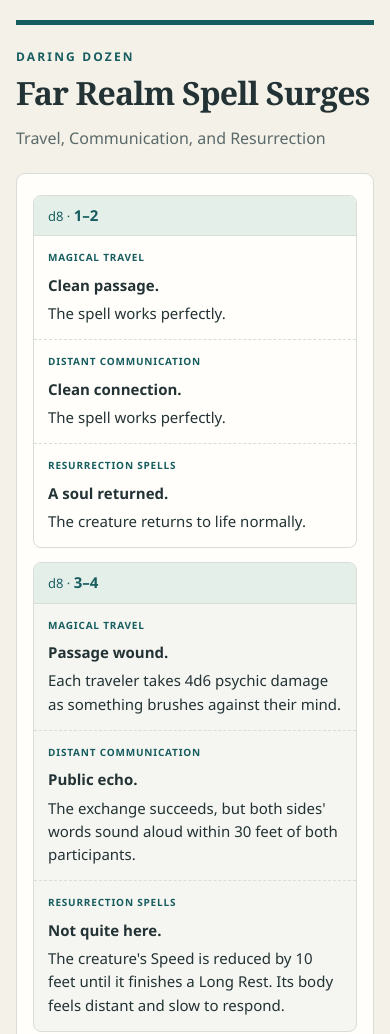
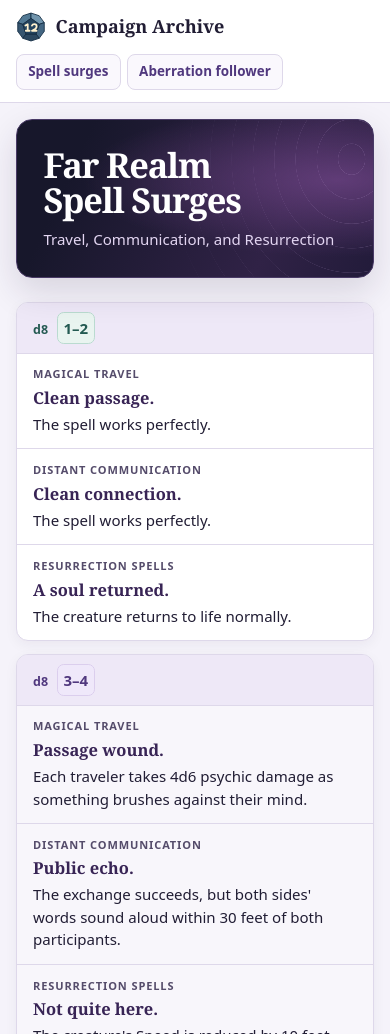
Before and after one commit to Graybark/daring, a plain HTML site: page far-realm-surges.html in a window 390 px wide. Shown: the top 1034 px of the page. Drawn offline with Linux system fonts and the light colour scheme.

Commit message:
Publish Daring site generated by private Doldrum

```diff
--- a/far-realm-surges.html
+++ b/far-realm-surges.html
@@ -6,81 +6,248 @@
 <meta name="referrer" content="no-referrer">
 <meta name="viewport" content="width=device-width, initial-scale=1">
 <meta name="color-scheme" content="light">
-<title>Far Realm Spell Surges — Daring Dozen</title>
+<title>Far Realm Spell Surges | Campaign Archive</title>
+<link rel="icon" href="./favicon.svg" type="image/svg+xml">
 <style>
-:root{--paper:#f4f1e9;--card:#fffefa;--ink:#233234;--muted:#5a6969;--line:#d8ddd7;--teal:#175d60;--gold:#a37235;--danger:#883a44}
-*{box-sizing:border-box}
-html{scroll-behavior:smooth;scroll-padding-top:20px}
-body{margin:0;background:var(--paper);color:var(--ink);font-family:Segoe UI,system-ui,sans-serif;font-size:16px;line-height:1.65}
-main{max-width:1440px;margin:auto;padding:48px 28px 64px}
-header{border-top:5px solid var(--teal);padding:30px 0 24px}
-.eyebrow{margin:0 0 8px;color:var(--teal);font-weight:700;font-size:12px;letter-spacing:.18em;text-transform:uppercase}
-h1{font-family:Georgia,serif;font-size:clamp(32px,5.5vw,52px);line-height:1.12;letter-spacing:-.025em;margin:0 0 14px}
-.subtitle{margin:0;color:var(--muted);font-size:19px}
-a{color:var(--teal);text-underline-offset:3px;overflow-wrap:anywhere}
-a:focus-visible,button:focus-visible{outline:3px solid var(--gold);outline-offset:3px}
-section{background:var(--card);border:1px solid var(--line);border-radius:12px;padding:26px 28px;margin:0 0 24px}
-h2{font-family:Georgia,serif;line-height:1.25;font-size:28px;margin:0 0 18px}
-p{margin:0 0 14px}p:last-child{margin-bottom:0}
-.table-wrap{overflow:visible}
-table{width:100%;border-collapse:collapse;table-layout:fixed;font-size:15px;line-height:1.55}
-thead{background:var(--teal);color:#fff}
-th,td{padding:16px 18px;text-align:left;vertical-align:top;border-bottom:1px solid var(--line)}
-thead th{font-weight:600;font-size:13px;letter-spacing:.02em}
-tbody th{font-variant-numeric:tabular-nums;color:var(--teal)}
-.surges thead th:first-child{width:7%}
-.surges thead th:not(:first-child){width:31%}
-tbody tr:nth-child(even){background:#f5f6f1}
-.surges td strong{display:block;color:var(--ink);margin-bottom:5px}
-.surges tr.severity-6{background:#f6eaeb}
-.surges tr.severity-6 th{color:var(--danger)}
-.followers thead th:first-child{width:12%}
-.followers thead th:last-child{width:14%;text-align:center}
-.followers td:last-child{text-align:center;font-variant-numeric:tabular-nums;font-weight:600}
-.followers th,.followers td{padding-top:11px;padding-bottom:11px}
-.sr-only{position:absolute;width:1px;height:1px;padding:0;margin:-1px;overflow:hidden;clip:rect(0,0,0,0);white-space:nowrap;border:0}
-@media(max-width:960px){
- main{padding:20px 16px 36px}
- header{padding:22px 0}
- .subtitle{font-size:16px}
- section{padding:21px 16px;border-radius:9px}
- h2{font-size:25px}
- .surges,.surges tbody,.surges tr,.surges th,.surges td{display:block;width:100%}
- .surges thead{position:absolute;width:1px;height:1px;overflow:hidden;clip:rect(0,0,0,0)}
- .surges tr{border:1px solid var(--line);border-radius:8px;margin-bottom:14px;overflow:hidden}
- .surges tbody th{border-bottom:1px solid var(--line);padding:8px 14px;background:#e5efea}
- .surges tbody th:before{content:"d8 · ";font-size:13px;font-weight:400}
- .surges td{border:0;padding:14px}
- .surges td+td{border-top:1px dashed var(--line)}
- .surges td:before{content:attr(data-label);display:block;text-transform:uppercase;letter-spacing:.08em;font-size:10px;font-weight:700;color:var(--teal);margin-bottom:8px}
- .followers th,.followers td{padding-left:10px;padding-right:10px}
- .followers thead th:first-child{width:15%}
- .followers thead th:last-child{width:17%}
+:root {
+  color-scheme: light;
+  --paper: #f5f3fa;
+  --card: #fff;
+  --ink: #211d34;
+  --muted: #554c6b;
+  --line: #ded8ea;
+  --accent: #50387e;
+  --focus: #6d46b0;
+  --display: Georgia, "Times New Roman", serif;
 }
-@media print{
- @page{size:A4;margin:14mm}
- html{scroll-behavior:auto}
- body{background:#fff;font-size:10pt}
- main{padding:0;max-width:none}
- header{padding:12px 0;border-top-width:3px}
- h1{font-size:28pt}
- .subtitle{font-size:12pt}
- section{padding:14px 16px;margin-bottom:16px;border-radius:0;background:#fff!important}
- h2{font-size:17pt}
- table{font-size:9pt;line-height:1.4}
- th,td{padding:9px 10px}
- thead{display:table-header-group}
- tr{break-inside:avoid}
- h2,h3{break-after:avoid}
- p{orphans:3;widows:3}
- a{color:inherit}
+* { box-sizing: border-box; }
+html { scroll-padding-top: 1rem; }
+body {
+  margin: 0;
+  color: var(--ink);
+  background: var(--paper);
+  font: 1rem/1.6 system-ui, sans-serif;
+}
+a { color: var(--accent); text-underline-offset: .2em; }
+a:focus-visible { outline: 3px solid var(--focus); outline-offset: 4px; }
+.site-header { background: #fff; border-bottom: 1px solid var(--line); }
+.nav-inner {
+  max-width: 92rem;
+  margin: auto;
+  padding: .75rem clamp(1rem, 3vw, 2rem);
+  display: flex;
+  flex-wrap: wrap;
+  align-items: center;
+  justify-content: space-between;
+  gap: .75rem 1.5rem;
+}
+.brand {
+  display: inline-flex;
+  align-items: center;
+  gap: .6rem;
+  color: var(--ink);
+  font: 700 1.13rem/1.2 var(--display);
+  text-decoration: none;
+}
+.section-nav { display: flex; flex-wrap: wrap; gap: .4rem; }
+.section-nav a {
+  padding: .4rem .7rem;
+  border: 1px solid var(--line);
+  border-radius: .5rem;
+  background: #faf8fd;
+  font-size: .84rem;
+  font-weight: 650;
+  text-decoration: none;
+}
+.brand:hover, .section-nav a:hover { text-decoration: underline; }
+main {
+  max-width: 92rem;
+  margin-inline: auto;
+  padding: clamp(1rem, 3vw, 2.5rem) clamp(1rem, 3vw, 2rem) 4rem;
+}
+.hero {
+  position: relative;
+  isolation: isolate;
+  overflow: hidden;
+  margin-bottom: 1.5rem;
+  padding: clamp(1.65rem, 4.8vw, 4rem);
+  border: 1px solid #493a66;
+  border-radius: 1rem;
+  color: #fff;
+  background:
+    radial-gradient(ellipse at 90% 38%, #603c77 0%, transparent 56%),
+    linear-gradient(115deg, #17172b 18%, #302246 72%, #221b3a);
+  box-shadow: 0 .85rem 2.2rem #24173a24;
+}
+.hero::after {
+  position: absolute;
+  z-index: -1;
+  inset: 0;
+  content: "";
+  pointer-events: none;
+  opacity: .65;
+  background: repeating-radial-gradient(
+    ellipse 46% 120% at 94% 25%,
+    transparent 0 8%,
+    #e3c2fa3a 8.15% 8.3%,
+    transparent 8.5% 13%
+  );
+  mask-image: linear-gradient(90deg, transparent 40%, black);
+}
+h1, h2 { font-family: var(--display); text-wrap: balance; }
+h1 {
+  margin: 0 0 .55rem;
+  font-size: clamp(2.15rem, 5.6vw, 4.2rem);
+  letter-spacing: -.035em;
+  line-height: 1.04;
+}
+.subtitle {
+  margin: 0;
+  color: #e3d6f2;
+  font-size: clamp(.94rem, 1.6vw, 1.15rem);
+}
+section { margin-bottom: 1.75rem; }
+.table-wrap {
+  overflow: hidden;
+  border: 1px solid var(--line);
+  border-radius: .85rem;
+  background: var(--card);
+  box-shadow: 0 .6rem 1.6rem #251a3710;
+}
+h2 { margin: 0 0 .8rem; font-size: clamp(1.45rem, 3vw, 2rem); line-height: 1.16; }
+#aberration-follower { max-width: 54rem; }
+table {
+  width: 100%;
+  border-collapse: separate;
+  border-spacing: 0;
+  font-size: .94rem;
+  line-height: 1.5;
+}
+th, td {
+  padding: .95rem clamp(.7rem, 1.6vw, 1.3rem);
+  vertical-align: top;
+  text-align: left;
+}
+thead { background: #392958; color: #fff; }
+thead th { font-size: .82rem; font-weight: 700; }
+tbody tr > * { border-bottom: 1px solid var(--line); }
+tbody tr:last-child > * { border-bottom: 0; }
+tbody tr:nth-child(even) { background: #f8f6fb; }
+tbody th { color: var(--accent); font-variant-numeric: tabular-nums; }
+.surges { table-layout: fixed; }
+.surges th:first-child { width: 5.1rem; }
+.surges tbody th strong {
+  display: inline-block;
+  min-width: 2.35rem;
+  padding: .22rem .35rem;
+  border: 1px solid #dbceed;
+  border-radius: .42rem;
+  background: #efe8fa;
+  text-align: center;
+  white-space: nowrap;
+}
+.surges td + td { border-left: 1px solid var(--line); }
+.surges td strong {
+  display: block;
+  margin-bottom: .28rem;
+  color: #382455;
+  font: 700 clamp(1.03rem, 1.4vw, 1.19rem)/1.24 var(--display);
+}
+.surges .severity-0 th { color: #245a52; }
+.surges .severity-0 th strong { background: #e9f4f0; border-color: #badbd0; }
+.surges .severity-6 { background: #f1e7f8; }
+.surges .severity-6 th strong { background: #50347c; border-color: #50347c; color: #fff; }
+.followers thead th:first-child { width: 5rem; }
+.followers thead th:last-child { width: 5rem; }
+.followers th:last-child, .followers td:last-child {
+  text-align: center;
+  font-variant-numeric: tabular-nums;
+}
+.followers th, .followers td { padding-block: .64rem; }
+.sr-only {
+  position: absolute;
+  width: 1px;
+  height: 1px;
+  padding: 0;
+  margin: -1px;
+  overflow: hidden;
+  clip-path: inset(50%);
+  white-space: nowrap;
+  border: 0;
+}
+@media screen and (max-width: 880px) {
+  #surge-table .table-wrap { overflow: visible; border: 0; background: transparent; box-shadow: none; }
+  .surges, .surges tbody, .surges tr, .surges td, .surges th { display: block; width: 100%; }
+  .surges thead { position: absolute; width: 1px; height: 1px; overflow: hidden; clip-path: inset(50%); }
+  .surges tr {
+    overflow: hidden;
+    margin-bottom: .85rem;
+    border: 1px solid var(--line);
+    border-radius: .75rem;
+    background: #fff;
+    box-shadow: 0 .25rem .8rem #251a370d;
+  }
+  .surges th:first-child { width: 100%; }
+  .surges tbody th {
+    padding: .55rem 1rem;
+    background: #eee8f7;
+    border-bottom: 1px solid var(--line);
+  }
+  .surges tbody th::before { content: "d8"; margin-right: .55rem; font-size: .78rem; }
+  .surges tbody tr.severity-6 th { background: #e8d9f3; }
+  .surges td { padding: .8rem 1rem; border: 0; }
+  .surges td + td { border: 0; border-top: 1px solid var(--line); }
+  .surges td::before {
+    display: block;
+    margin-bottom: .32rem;
+    content: attr(data-label);
+    color: var(--muted);
+    font-size: .69rem;
+    font-weight: 750;
+    letter-spacing: .08em;
+    text-transform: uppercase;
+  }
+  .followers thead th:first-child, .followers thead th:last-child { width: 3.3rem; }
+}
+@media print {
+  @page { size: A4; margin: 12mm; }
+  body, .hero { color: #000; background: #fff; }
+  .site-header, .hero::after { display: none; }
+  main { max-width: none; padding: 0; }
+  .hero { margin-bottom: .6rem; padding: 0; border: 0; box-shadow: none; }
+  .subtitle { color: #333; }
+  h1 { font-size: 25pt; }
+  h2 { margin-bottom: .35rem; font-size: 17pt; break-after: avoid; }
+  .table-wrap { overflow: visible; border-radius: 0; box-shadow: none; }
+  section { margin-bottom: .75rem; }
+  table { font-size: 9pt; line-height: 1.34; }
+  thead { color: #000; background: #f3f0f6; }
+  th, td, .followers th, .followers td { padding: .35rem .4rem; }
+  .surges th:first-child { width: 2.6rem; }
+  .surges tbody th strong, .surges .severity-6 th strong {
+    min-width: 0;
+    padding: 0;
+    border: 0;
+    color: #000;
+    background: transparent;
+  }
+  .surges td strong { font-size: 10pt; }
+  tr { break-inside: avoid; }
 }
 </style>
 </head>
 <body>
+<header class="site-header">
+<div class="nav-inner">
+<a class="brand" href="./"><img src="./favicon.svg" alt="" width="30" height="30">Campaign Archive</a>
+<nav class="section-nav" aria-label="On this page">
+<a href="#surge-table">Spell surges</a>
+<a href="#aberration-follower">Aberration follower</a>
+</nav>
+</div>
+</header>
 <main>
-<header>
-<p class="eyebrow">Daring Dozen</p>
+<header class="hero">
 <h1>Far Realm Spell Surges</h1>
 <p class="subtitle">Travel, Communication, and Resurrection</p>
 </header>
```
